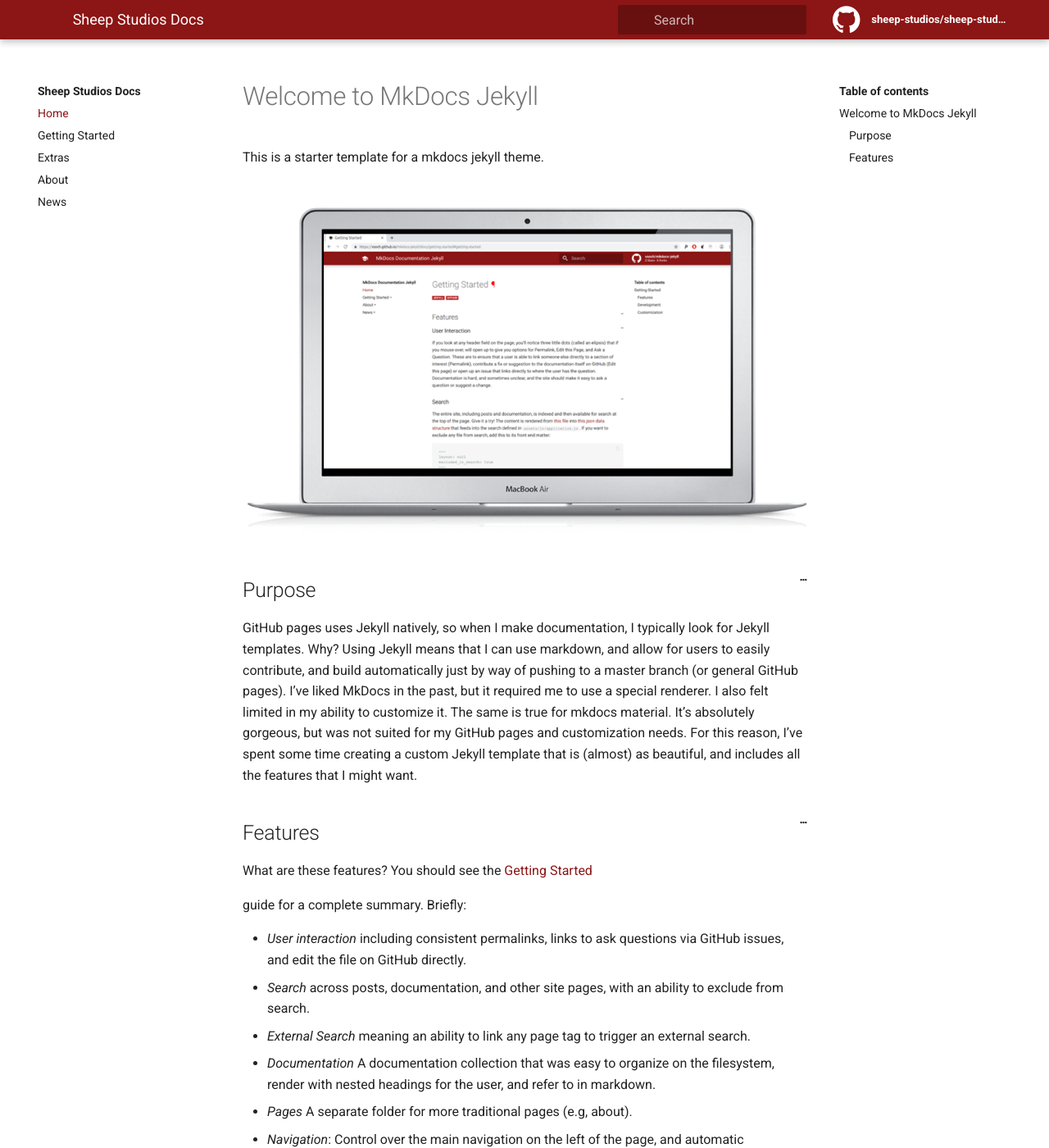
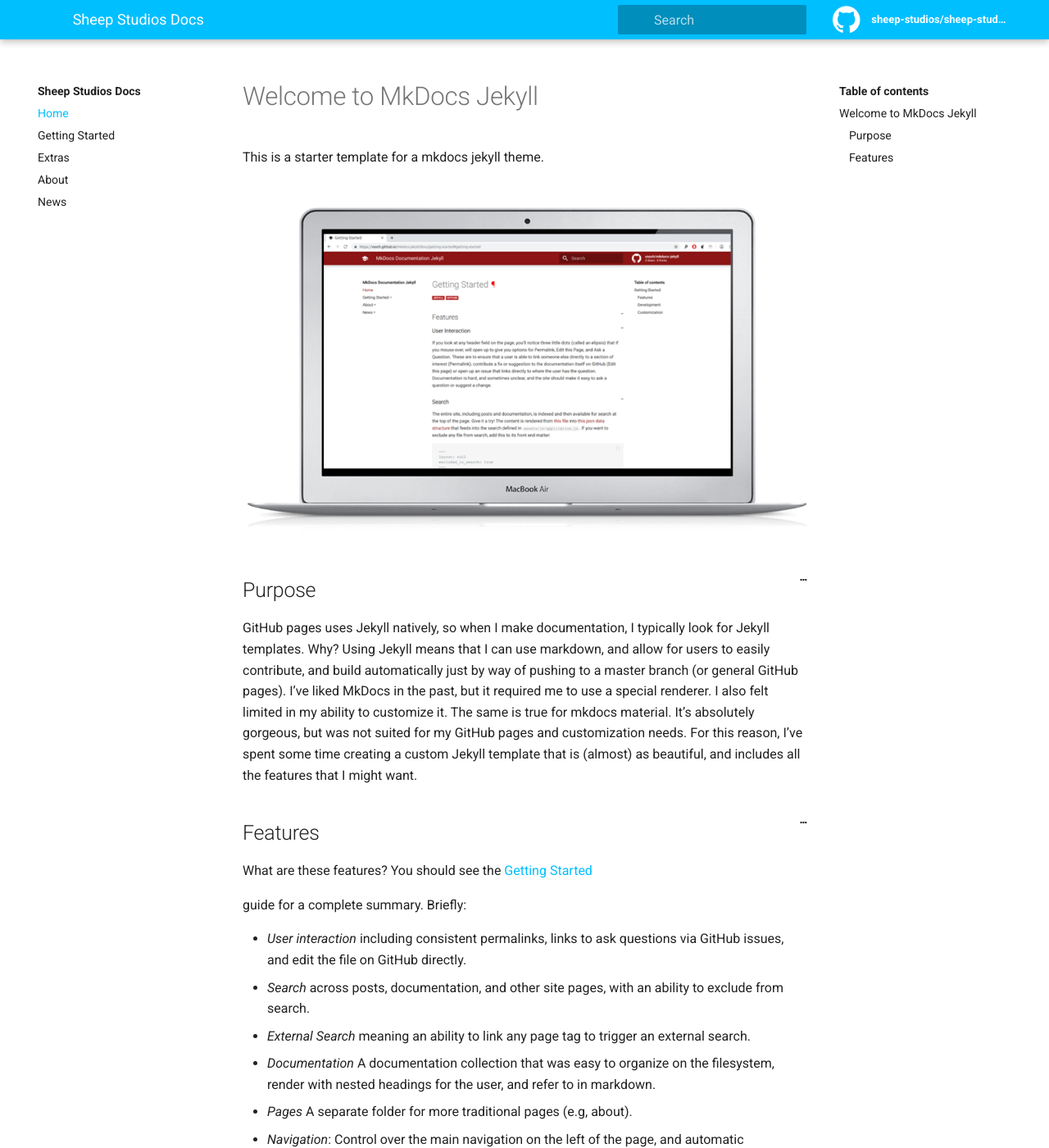
Before and after one commit to Sheep-Studios/sheep-studios-docs, a Jekyll site: the page built from pages/index.md, in a window 1280 px wide and 1400 px high. Shown: the whole window at 82% size. Built offline with Jekyll 4.4.1, drawn with Linux system fonts in a browser that asks for light colours.

Commit message:
Update _config.yml

```diff
--- a/_config.yml
+++ b/_config.yml
@@ -42,7 +42,7 @@ dockerhub: vanessa
 # If commented, will use material hat theme
 # logo: "assets/img/logo/SRCC-square-red.png"
 logo_width: 34
-color: "#8c1515" # primary color for header, buttons
+color: "#00BFFF" # primary color for header, buttons
 
 # Build settings
 markdown: kramdown
```
